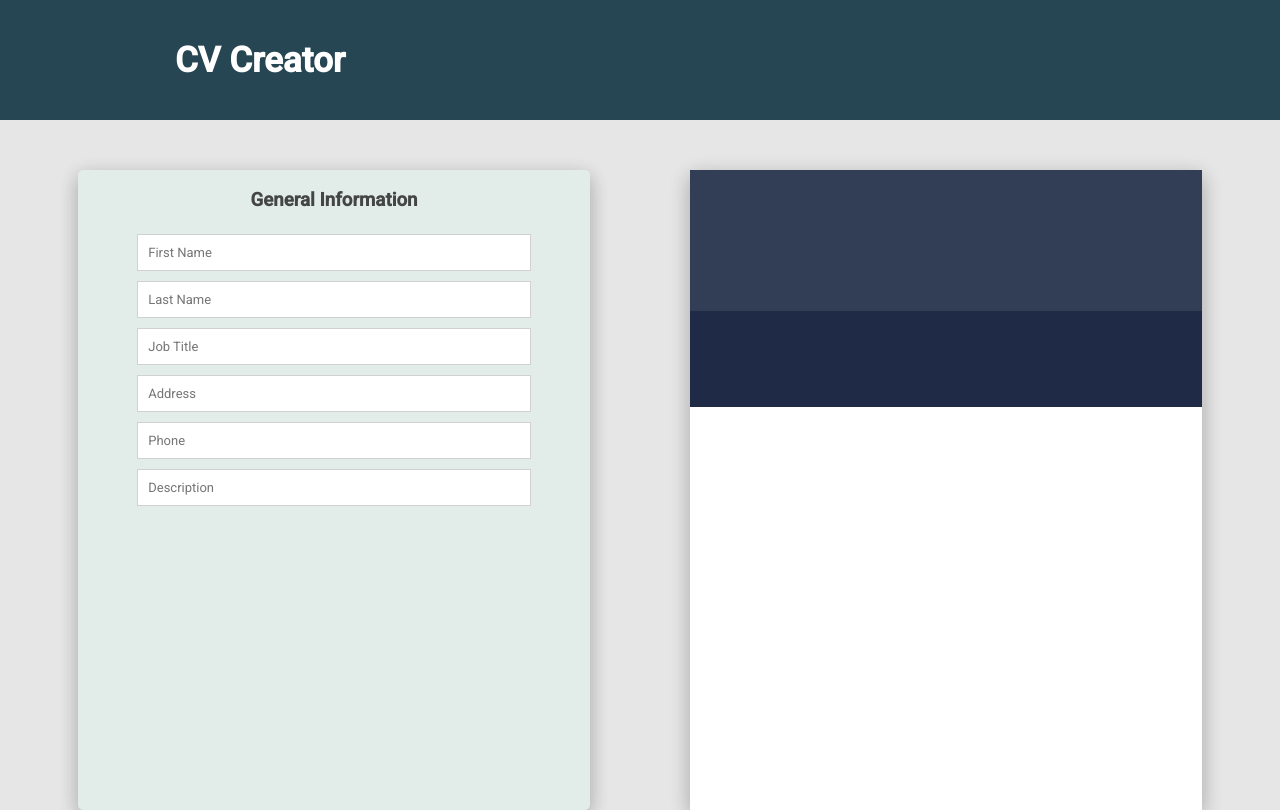
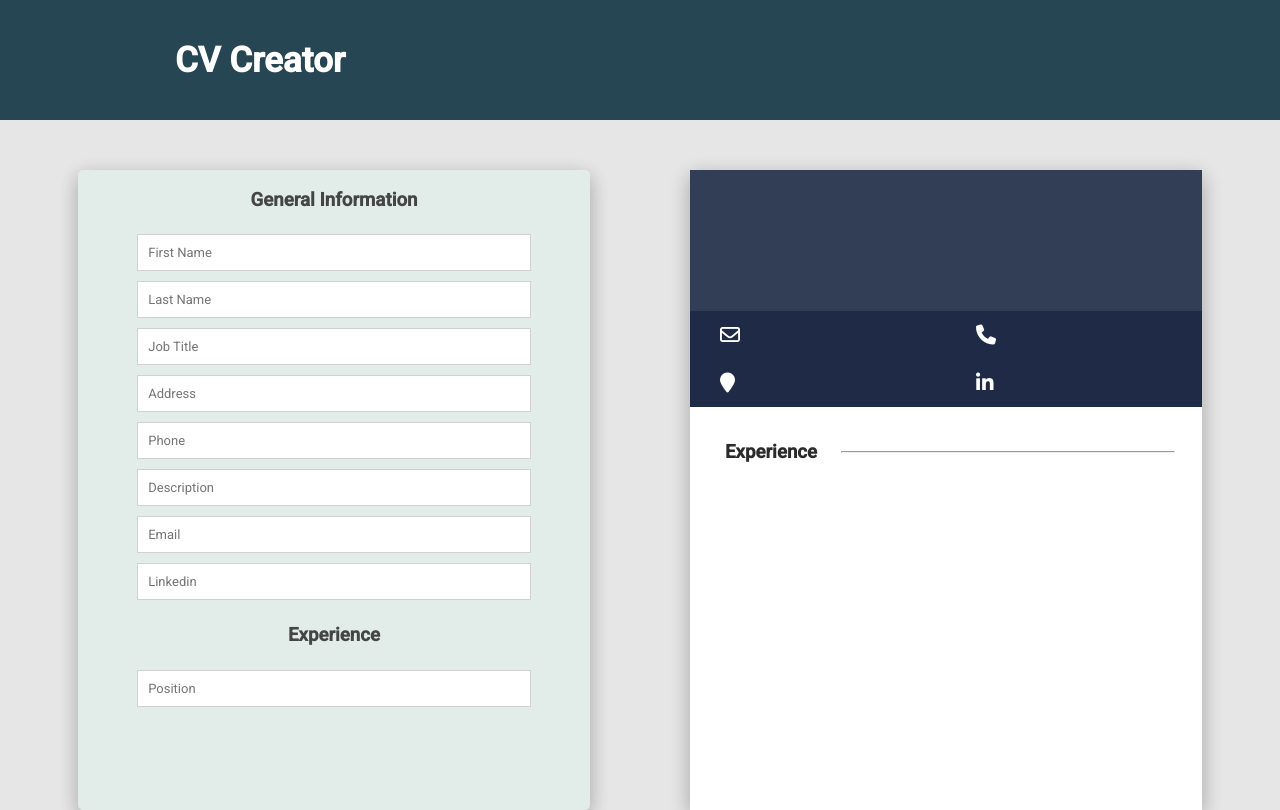
Before and after one commit to adrianhm13/cv-project, a React (Create React App) app: page / in a window 1280 px wide. Built offline with nearby package versions, Linux system fonts and the light colour scheme.

Commit message:
Basic experience layout, functions

```diff
--- a/public/index.html
+++ b/public/index.html
@@ -3,6 +3,7 @@
   <head>
     <meta charset="utf-8" />
     <link rel="icon" href="%PUBLIC_URL%/favicon.ico" />
+    <script src="https://kit.fontawesome.com/a1e208fa37.js" crossorigin="anonymous"></script>
     <meta name="viewport" content="width=device-width, initial-scale=1" />
     <meta name="theme-color" content="#000000" />
     <meta
--- a/src/App.js
+++ b/src/App.js
@@ -2,6 +2,7 @@ import "./App.css";
 import GeneralInformation from "./components/GeneralInformation";
 import React, { Component } from "react";
 import Preview from "./components/Preview";
+import Experience from "./components/Experience";
 class App extends Component {
   constructor(props) {
     super(props);
@@ -14,8 +15,16 @@ class App extends Component {
         address: "",
         phone: "",
         description: "",
-      }
-
+        email: "",
+        linkedin: "",
+      },
+      experience: [{
+        position: "",
+        company:"",
+        city: "",
+        dateFrom: "",
+        dateTo: "",
+      }]
 
     };
   }
@@ -68,6 +77,33 @@ class App extends Component {
         }
       }))
     },
+    handleEmail: (e) => {
+      this.setState(prevState => ({
+        generalInformation: {
+          ...prevState.generalInformation,
+          email: e.target.value,
+        }
+      }))
+    },
+    handleLinkedin: (e) => {
+      this.setState(prevState => ({
+        generalInformation: {
+          ...prevState.generalInformation,
+          linkedin: e.target.value,
+        }
+      }))
+    },
+  }
+
+  handleExperience = {
+    handlePosition: (e) => {
+      this.setState(prevState => ({
+        experience: {
+          ...prevState.experience,
+          position: e.target.value,
+        }
+      }))
+    }
   }
 
   render() {
@@ -79,6 +115,7 @@ class App extends Component {
         <div className="content">
         <div className="edit-information">
           <GeneralInformation handleGeneralInformation={this.handleGeneralInformation} />
+          <Experience handleExperience={this.handleExperience}/>
         </div>
         <div className="preview">
           <Preview information={this.state} />
--- /dev/null
+++ b/src/components/Experience.js
@@ -0,0 +1,50 @@
+import React, { Component } from "react";
+
+class Experience extends Component {
+  constructor(props) {
+    super(props);
+
+    this.state = {};
+  }
+
+  render() {
+    const handleExperience = this.props.handleExperience;
+    return (
+      <div>
+        <div className="title-section">
+          <h3>Experience</h3>
+        </div>
+        <ExperienceFields handleExperience={handleExperience} />
+      </div>
+    );
+  }
+}
+
+class ExperienceFields extends Component {
+  constructor(props) {
+    super(props);
+
+    this.state = {};
+  }
+
+  render() {
+    const handlePosition = this.props.handlePosition;
+    const { position } = this.props;
+    return (
+      <div>
+        <div className="inputs">
+          <div>
+            <input
+              type="text"
+              value={position}
+              onChange={handlePosition}
+              placeholder="Position"
+            ></input>
+          </div>
+        </div>
+      </div>
+    );
+  }
+}
+
+export default Experience;
--- a/src/components/GeneralInformation.js
+++ b/src/components/GeneralInformation.js
@@ -15,9 +15,19 @@ class GeneralInformation extends Component {
       handleAddress,
       handlePhone,
       handleDescription,
+      handleEmail,
+      handleLinkedin,
     } = this.props.handleGeneralInformation;
-    const { firstName, lastName, jobTitle, address, phone, description } =
-      this.props;
+    const {
+      firstName,
+      lastName,
+      jobTitle,
+      address,
+      phone,
+      description,
+      email,
+      linkedin,
+    } = this.props;
     return (
       <div>
         <div className="title-section">
@@ -72,6 +82,22 @@ class GeneralInformation extends Component {
               placeholder="Description"
             ></input>
           </div>
+          <div>
+            <input
+              type="text"
+              value={email}
+              onChange={handleEmail}
+              placeholder="Email"
+            ></input>
+          </div>
+          <div>
+            <input
+              type="text"
+              value={linkedin}
+              onChange={handleLinkedin}
+              placeholder="Linkedin"
+            ></input>
+          </div>
         </div>
       </div>
     );
--- a/src/components/Preview.js
+++ b/src/components/Preview.js
@@ -9,8 +9,16 @@ class Preview extends Component {
   }
 
   render() {
-    const { firstName, lastName, jobTitle, address, phone, description } =
-      this.props.information.generalInformation;
+    const {
+      firstName,
+      lastName,
+      jobTitle,
+      address,
+      phone,
+      description,
+      email,
+      linkedin,
+    } = this.props.information.generalInformation;
     console.log(this.props);
     console.log(firstName);
     return (
@@ -19,17 +27,62 @@ class Preview extends Component {
           <div className="name-preview">
             <h3>{firstName} </h3>&nbsp; <h3>{lastName}</h3>
           </div>
-          <div className="job-preview"><h3>{jobTitle}</h3></div>
+          <div className="job-preview">
+            <h3>{jobTitle}</h3>
+          </div>
         </div>
-        <div className="second-header-preview"></div>
-        <div className="general-info">
-          <h1>{address}</h1>
-          <h1>{phone}</h1>
-          <h1>{description}</h1>
+        <div className="second-header-preview">
+          <div className="shc-preview">
+            <div className="shcc-preview">
+              <i className="far fa-envelope"></i>
+              {email}
+            </div>
+          </div>
+          <div className="shc-preview">
+            <div className="shcc-preview">
+              <i className="fas fa-phone"></i>
+              {phone}
+            </div>
+          </div>
+          <div className="shc-preview">
+            <div className="shcc-preview">
+              <i className="fas fa-map-marker"></i>
+              {address}
+            </div>
+          </div>
+          <div className="shc-preview">
+            <div className="shcc-preview">
+              <i className="fab fa-linkedin-in"></i>
+              {linkedin}
+            </div>
+          </div>
+        </div>
+        <SubTitle subtitle="Experience"/>
+        <div className="experience-container-preview">
+
         </div>
       </div>
     );
   }
 }
 
+export class ExperiencePreview extends Component {
+  render() {
+    return (
+      <div>
+
+      </div>
+    )
+  }
+}
+
+function SubTitle(props) {
+  return (
+    <div className="subtitle-preview">
+      <h3>{props.subtitle}</h3><hr></hr>
+    </div>
+  )
+}
+
+
 export default Preview;
--- a/src/components/preview.css
+++ b/src/components/preview.css
@@ -12,7 +12,7 @@
     align-items: flex-start;
     overflow: hidden;
     text-overflow: ellipsis;
-    gap: 20px;
+    gap: 10px;
 }
 .name-preview{
     display: flex;
@@ -44,6 +44,53 @@
 .second-header-preview{
     width: 100%;
     height: 15%;
+    display: flex;
+    flex-direction: row;
+    flex-wrap: wrap;
+    justify-content: space-between;
     background-color: #14213df3;
+}
+.shc-preview{
+    display: flex;
+    flex-direction: row;
+    width: 50%;
+    height: 50%;
+}
+.shcc-preview{
+    margin-left: 30px;
+    display: flex;
+    align-items: center;
+    gap: 35px;
+    color: white;
+    font-family: 'Roboto', sans-serif;
+    font-size: 15px;
+    font-weight: 100;
+}
+i{
+    color: white;
+    font-size: 20px;
+}
+
+.subtitle-preview{
+    color: red;
+    display: flex;
+    flex-direction: row;
+    align-items: center;
+    justify-content: flex-start;
+    margin: 15px 0 0 35px;
+    font-family: 'Roboto', sans-serif;
+    color:rgb(43, 43, 43);
+}
+.subtitle-preview hr{
+    width: 70%;
+    height: 2%;
+    margin: 5%;
+    border-radius: 5px;
+}
+.experience-container-preview{
 
 }
+.experience-container-preview h3{
+    color: rgb(43, 43, 43);
+    font-family: 'Roboto', sans-serif;
+}
```
